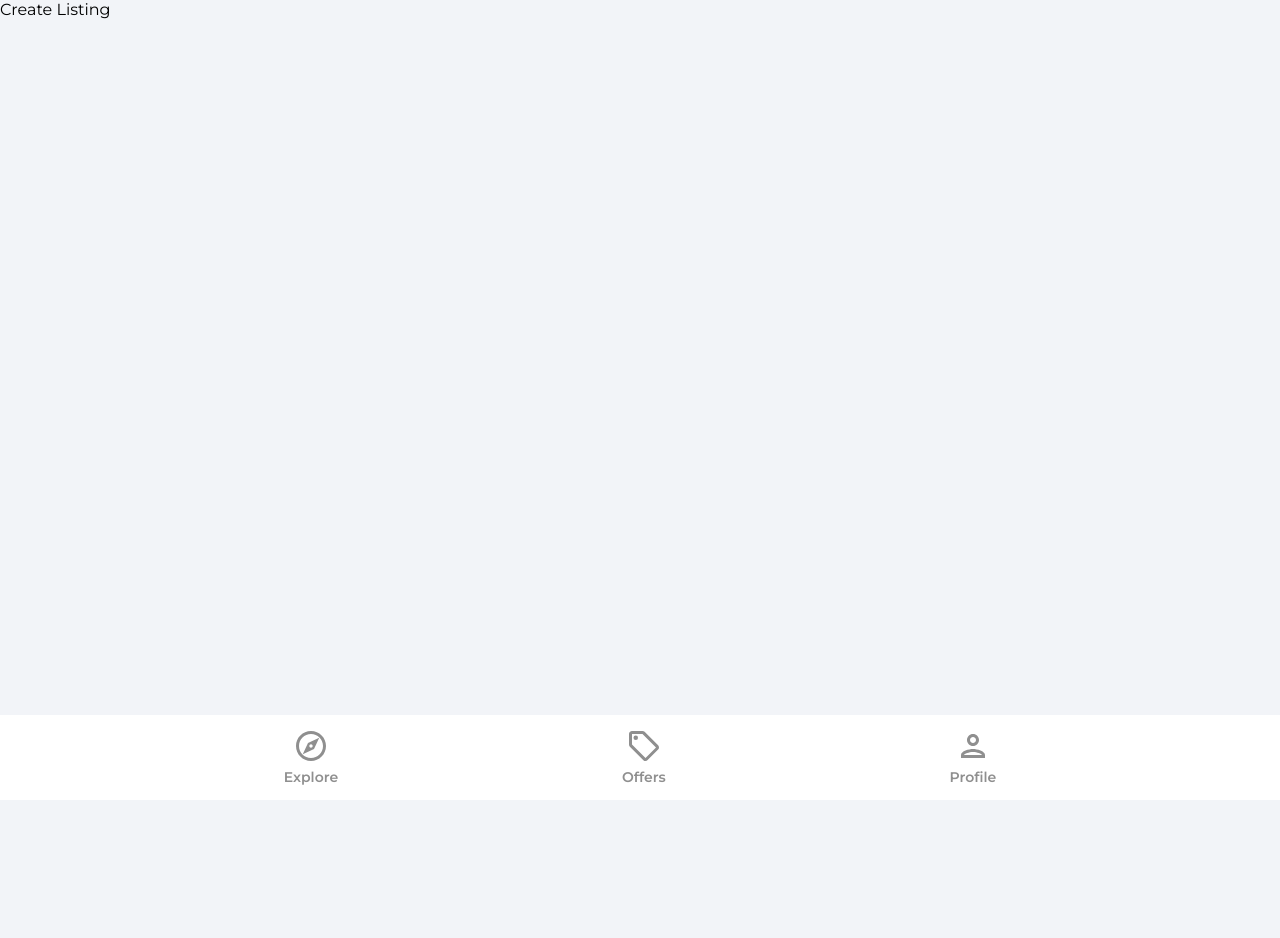
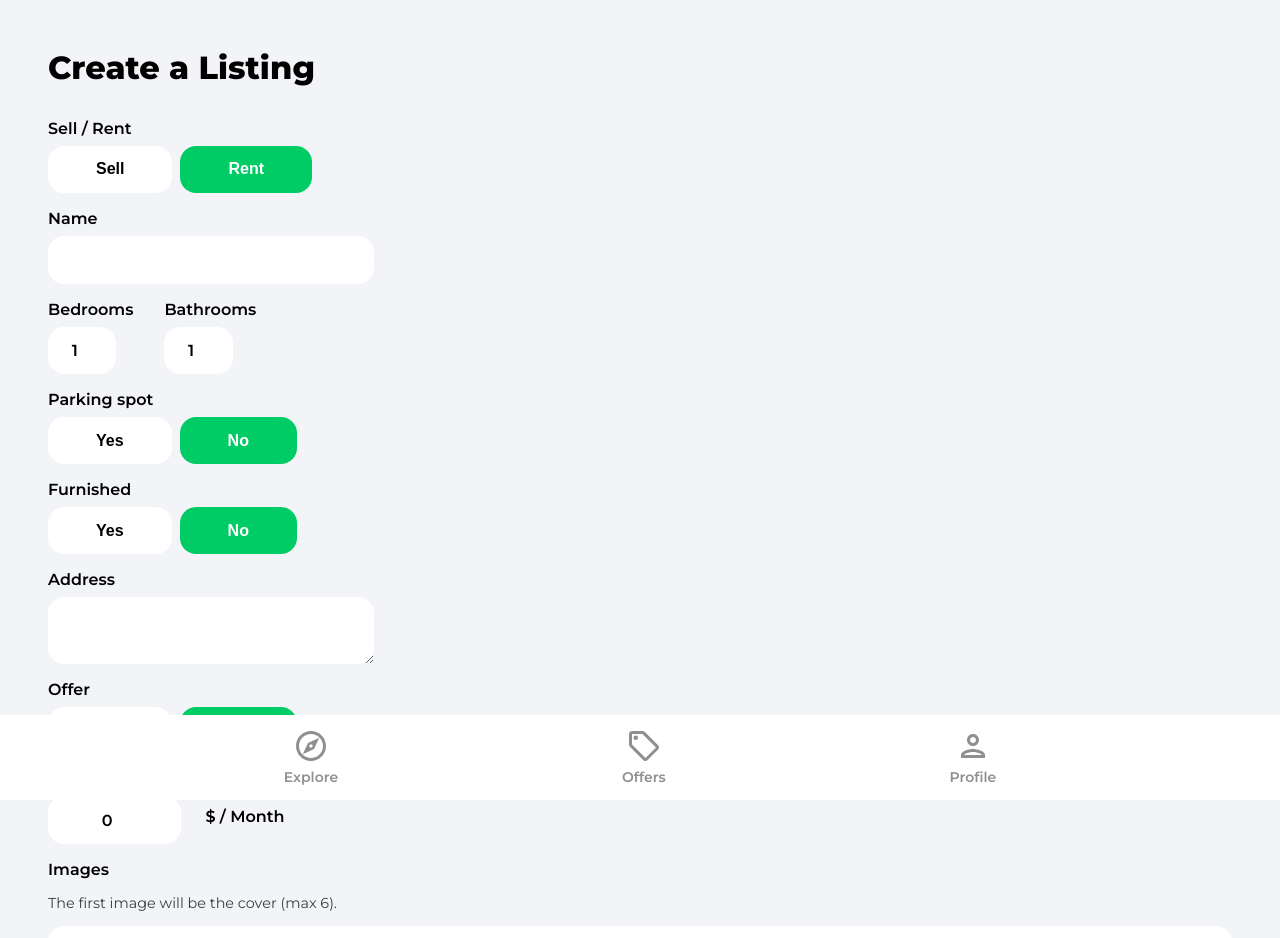
Before and after one commit to timshinsergey/react-house-marketplace-app, a React (Create React App) app: page /create-listing in a window 1280 px wide. Shown: the top 938 px of the page. Before the commit the page ends 800 px from the top, so only its background shows below. Built offline with nearby package versions, Linux system fonts and the light colour scheme; no server answers; sample sign-in values are in the browser's storage.

Commit message:
create listing page content

```diff
--- a/src/pages/CreateListing.jsx
+++ b/src/pages/CreateListing.jsx
@@ -12,7 +12,7 @@
     bedrooms: 1,
     bathrooms: 1,
     parking: false,
-    finished: false,
+    furnished: false,
     address: '',
     offer: false,
     regularPrice: 0,
@@ -21,6 +21,21 @@
     latitude: 0,
     longitude: 0,
   })
+  const {
+    type,
+    name,
+    bedrooms,
+    bathrooms,
+    parking,
+    furnished,
+    address,
+    offer,
+    regularPrice,
+    discountedPrice,
+    images,
+    latitude,
+    longitude,
+  } = formData
   const auth = getAuth()
   const navigate = useNavigate()
   const isMounted = useRef(true)
@@ -42,11 +57,275 @@
     // eslint-disable-next-line react-hooks/exhaustive-deps
   }, [isMounted])
 
+  const onSubmit = (e) => {
+    e.preventDefault()
+
+    console.log(formData)
+  }
+
+  const onMutate = (e) => {
+    let boolean = null
+
+    if (e.target.value === 'true') {
+      boolean = true
+    }
+    if (e.target.value === 'false') {
+      boolean = false
+    }
+    if (e.target.files) {
+      setFormData((prevState) => ({
+        ...prevState,
+        images: e.target.files,
+      }))
+    }
+    if (!e.target.files) {
+      setFormData((prevState) => ({
+        ...prevState,
+        [e.target.id]: boolean ?? e.target.value,
+      }))
+    }
+  }
+
   if (loading) {
     return <Spinner />
   }
 
-  return <div>Create Listing</div>
+  return (
+    <div className='profile'>
+      <header>
+        <p className='pageHeader'>Create a Listing</p>
+      </header>
+
+      <main>
+        <form onSubmit={onSubmit}>
+          <label className='formLabel'>Sell / Rent</label>
+          <div className='formButtons'>
+            <button
+              type='button'
+              className={type === 'sale' ? 'formButtonActive' : 'formButton'}
+              id='type'
+              value='sale'
+              onClick={onMutate}
+            >
+              Sell
+            </button>
+            <button
+              type='button'
+              className={type === 'rent' ? 'formButtonActive' : 'formButton'}
+              id='type'
+              value='rent'
+              onClick={onMutate}
+            >
+              Rent
+            </button>
+          </div>
+
+          <label className='formLabel'>Name</label>
+          <input
+            className='formInputName'
+            type='text'
+            id='name'
+            value={name}
+            onChange={onMutate}
+            maxLength='32'
+            minLength='10'
+            required
+          />
+
+          <div className='formRooms flex'>
+            <div>
+              <label className='formLabel'>Bedrooms</label>
+              <input
+                className='formInputSmall'
+                type='number'
+                id='bedrooms'
+                value={bedrooms}
+                onChange={onMutate}
+                min='1'
+                max='50'
+                required
+              />
+            </div>
+            <div>
+              <label className='formLabel'>Bathrooms</label>
+              <input
+                className='formInputSmall'
+                type='number'
+                id='bathrooms'
+                value={bathrooms}
+                onChange={onMutate}
+                min='1'
+                max='50'
+                required
+              />
+            </div>
+          </div>
+
+          <label className='formLabel'>Parking spot</label>
+          <div className='formButtons'>
+            <button
+              className={parking ? 'formButtonActive' : 'formButton'}
+              type='button'
+              id='parking'
+              value={true}
+              onClick={onMutate}
+              min='1'
+              max='50'
+            >
+              Yes
+            </button>
+            <button
+              className={
+                !parking && parking !== null ? 'formButtonActive' : 'formButton'
+              }
+              type='button'
+              id='parking'
+              value={false}
+              onClick={onMutate}
+            >
+              No
+            </button>
+          </div>
+
+          <label className='formLabel'>Furnished</label>
+          <div className='formButtons'>
+            <button
+              className={furnished ? 'formButtonActive' : 'formButton'}
+              type='button'
+              id='furnished'
+              value={true}
+              onClick={onMutate}
+            >
+              Yes
+            </button>
+            <button
+              className={
+                !furnished && furnished !== null
+                  ? 'formButtonActive'
+                  : 'formButton'
+              }
+              type='button'
+              id='furnished'
+              value={false}
+              onClick={onMutate}
+            >
+              No
+            </button>
+          </div>
+
+          <label className='formLabel'>Address</label>
+          <textarea
+            className='formInputAddress'
+            type='text'
+            id='address'
+            value={address}
+            onChange={onMutate}
+            required
+          />
+
+          {!geolocationEnabled && (
+            <div className='formLatLng flex'>
+              <div>
+                <label className='formLabel'>Latitude</label>
+                <input
+                  className='formInputSmall'
+                  type='number'
+                  id='latitude'
+                  value={latitude}
+                  onChange={onMutate}
+                  required
+                />
+              </div>
+              <div>
+                <label className='formLabel'>Longitude</label>
+                <input
+                  className='formInputSmall'
+                  type='number'
+                  id='longitude'
+                  value={longitude}
+                  onChange={onMutate}
+                  required
+                />
+              </div>
+            </div>
+          )}
+
+          <label className='formLabel'>Offer</label>
+          <div className='formButtons'>
+            <button
+              className={offer ? 'formButtonActive' : 'formButton'}
+              type='button'
+              id='offer'
+              value={true}
+              onClick={onMutate}
+            >
+              Yes
+            </button>
+            <button
+              className={
+                !offer && offer !== null ? 'formButtonActive' : 'formButton'
+              }
+              type='button'
+              id='offer'
+              value={false}
+              onClick={onMutate}
+            >
+              No
+            </button>
+          </div>
+
+          <label className='formLabel'>Regular Price</label>
+          <div className='formPriceDiv'>
+            <input
+              className='formInputSmall'
+              type='number'
+              id='regularPrice'
+              value={regularPrice}
+              onChange={onMutate}
+              min='50'
+              max='750000000'
+              required
+            />
+            {type === 'rent' && <p className='formPriceText'>$ / Month</p>}
+          </div>
+
+          {offer && (
+            <>
+              <label className='formLabel'>Discounted Price</label>
+              <input
+                className='formInputSmall'
+                type='number'
+                id='discountedPrice'
+                value={discountedPrice}
+                onChange={onMutate}
+                min='50'
+                max='750000000'
+                required={offer}
+              />
+            </>
+          )}
+
+          <label className='formLabel'>Images</label>
+          <p className='imagesInfo'>
+            The first image will be the cover (max 6).
+          </p>
+          <input
+            className='formInputFile'
+            type='file'
+            id='images'
+            onChange={onMutate}
+            max='6'
+            accept='.jpg,.png,.jpeg'
+            multiple
+            required
+          />
+          <button type='submit' className='primaryButton createListingButton'>
+            Create Listing
+          </button>
+        </form>
+      </main>
+    </div>
+  )
 }
 
 export default CreateListing
```
